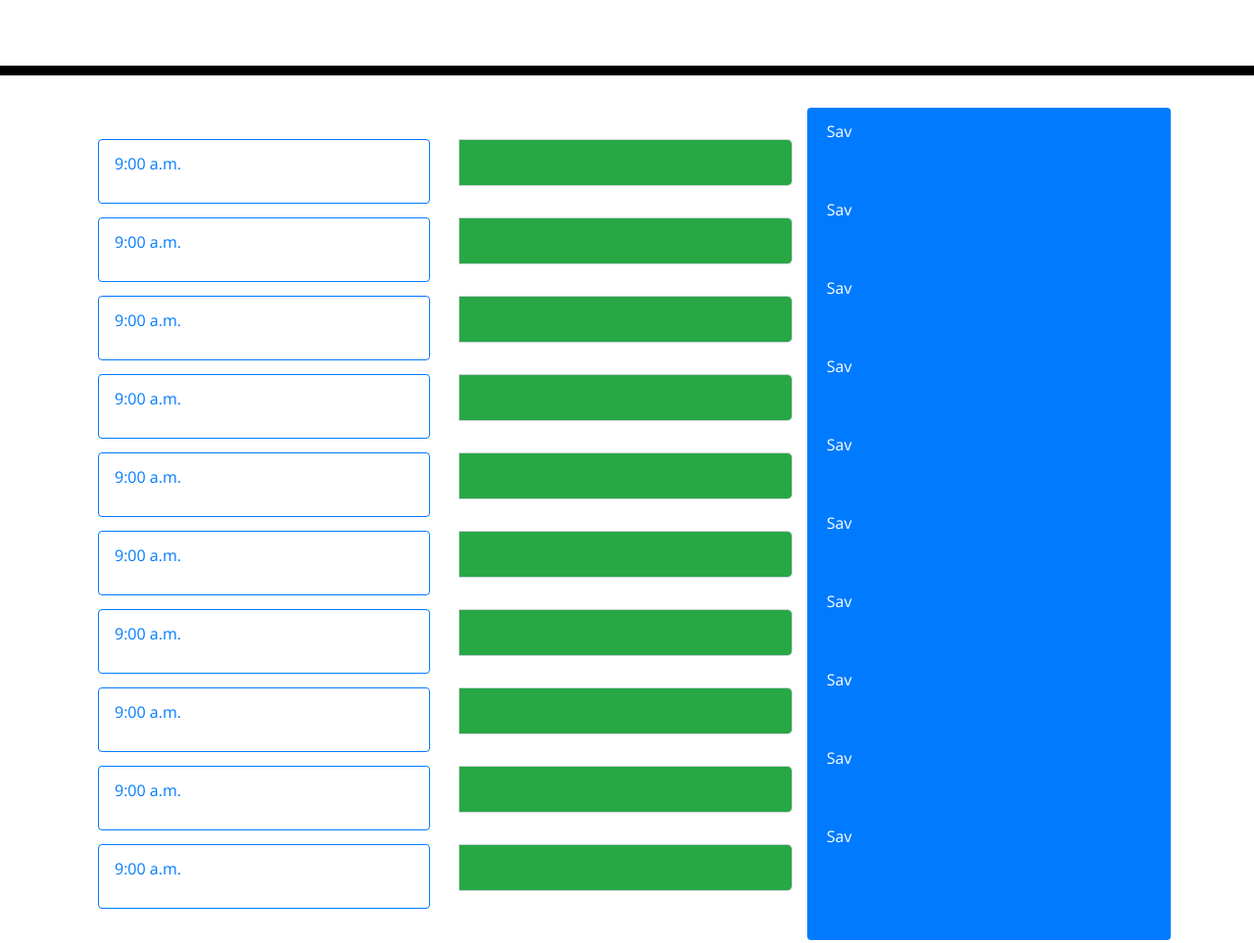
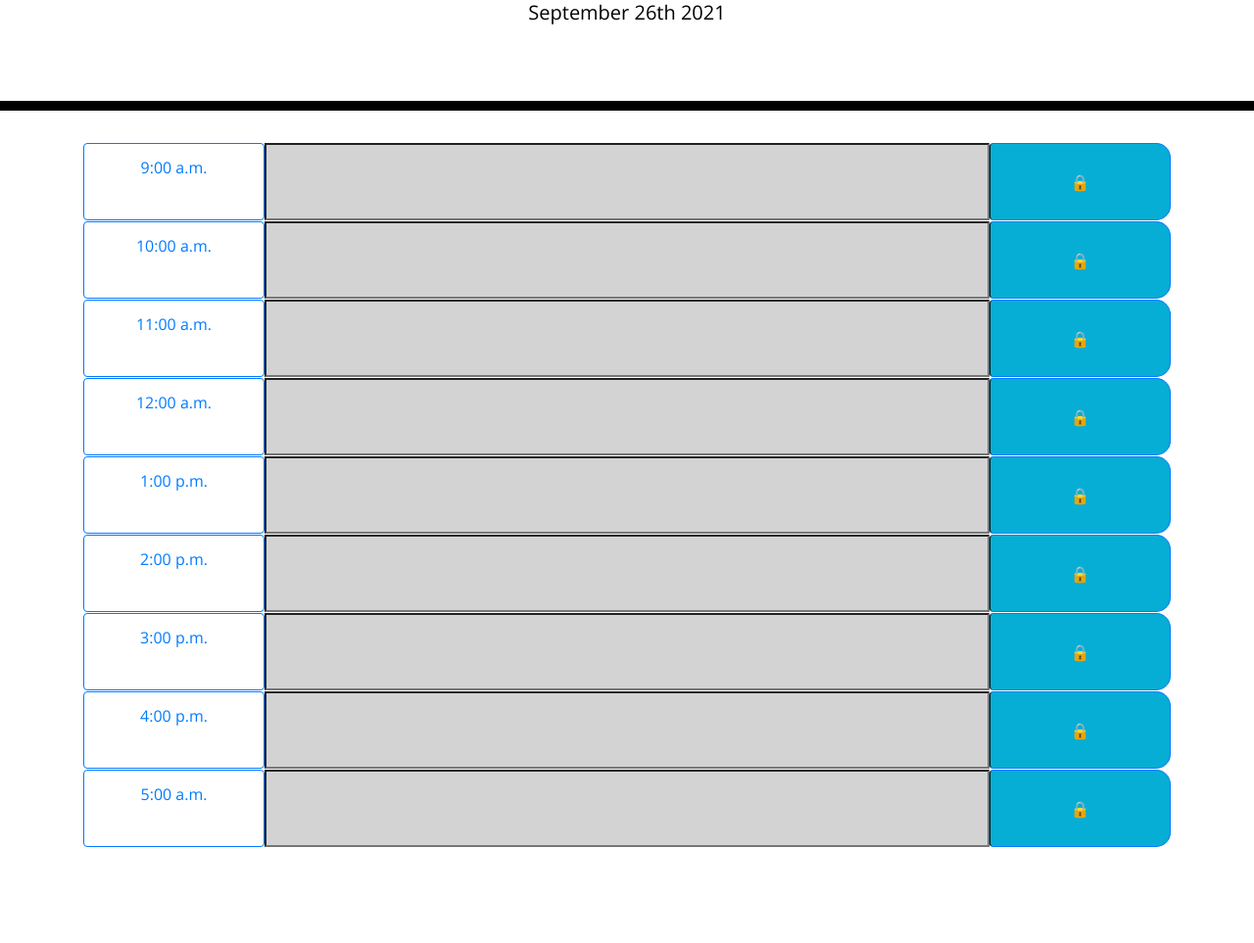
Before and after one commit to rakky21/apps, a plain HTML site: page Develop/index.html in a window 1280 px wide. Shown: the part 191-1154 px from the top of the page at 98% size. After the commit the page ends 1056 px from the top, so only its background shows below. Drawn offline with nearby package versions, Linux system fonts and the light colour scheme.

Commit message:
Finalized the styling of the calender as well as added the color coordinating based on the time of the day. Will work on local storage in order for the message box to persist

```diff
--- a/Develop/assets/script.js
+++ b/Develop/assets/script.js
@@ -1,75 +1,38 @@
-// moment().format('MMMM Do YYYY, h:mm:ss a');
-
+console.log("hello")
 
 // fetch('https://momentjs.com/downloads/moment-with-locales.js')
 //     .then(response => response.json())
 //     .then(data => console.log(data));
-
-
 // const d = new Date();
 // document.getElementById("demo").innerHTML = d.getDate();
-
-
 // var currentDay = document.getElementById("currentDay").value;
 // document
-
-fetch(
-    'https://momentjs.com/downloads/moment-with-locales.js'
-)
-    .then(function (response) {
-        return response.json();
-    })
-    .then(function (response) {
-        // console.log(response)
-        var responseContainerEl = document.querySelector('#currentDay');
-
-        var gifImg = document.createElement('h2');
-
-        // gifImg.setAttribute('src', response.data.image_url);
-
-        responseContainerEl.appendChild(jummbotron);
-    });
-
-// var today = new Date();
-
-// var date = today.getFullYear() + '-' + (today.getMonth() + 1) + '-' + today.getDate();
-
-
-
-// need time api so the boxes turn grey once the time has passed
-
-// 🔒 locked
-
-// 🔓 unlocked
-
-// ✅ scheduled
+// fetch(
+//     'https://momentjs.com/downloads/moment-with-locales.js'
+// )
+//     .then(function (response) {
+//         return response.json();
+//     })
+//     .then(function (response) {
+//         // console.log(response)
 
 
 
 
+//         var gifImg = document.createElement('h2');
+//         // gifImg.setAttribute('src', response.data.image_url);
+//         responseContainerEl.appendChild(jummbotron);
+//     });
+// var today = new Date();
+// var date = today.getFullYear() + '-' + (today.getMonth() + 1) + '-' + today.getDate();
 
+// grabbing 21 'currentday' for it to be displayed/
+        var responseContainerEl = document.querySelector('#currentDay');
+// what we want to display
+var  currentDay = moment().format('MMMM Do YYYY');
+responseContainerEl.textContent = currentDay
+var currentHour = moment().hours()
 
-
-
-
-// WIDTH OF THE COLUM
-// $grid-breakpoints: (
-//     xs: 0,
-//     sm: 576px,
-//     md: 768px,
-//     lg: 992px,
-//     xl: 1200px,
-//     xxl: 1400px
-//   );
-// @include media - breakpoint - up(lg) { .custom - class {
-//     display: none;
-// }
-//     @include media - breakpoint - up(sm) {
-//     .custom - class {
-//             display: block;
-//         }
-//     }
-// }
 
 
 
@@ -78,9 +41,34 @@ fetch(
 // var timeSlots = slots
 // for (var i = 0 ; i < 24 ; i = i++);
 // console.log( this)
+// TIME AND COLORS INDICATING TIME
+console.log(currentHour)
+
+for (var i = 9; i < 18; i++){
+    var timeBlock = $('#time'+i)
+    if (i < currentHour){
+        timeBlock.addClass ("past")
+    }
+}
+for (var i = 9; i < 18; i++){
+    var timeBlock = $('#time'+i)
+    if (i == currentHour){
+        timeBlock.addClass ("present")
+    }
+}
+for (var i = 9; i < 18; i++){
+    var timeBlock = $('#time'+i)
+    if (i > currentHour){
+        timeBlock.addClass ("future")
+    }
+}
 
 
 
 
+// 🔒 locked
 
+// 🔓 unlocked
+
+// ✅ scheduled
 // hover over to show locked or unlocked image
--- a/Develop/index.html
+++ b/Develop/index.html
@@ -10,7 +10,6 @@
     integrity="sha384-50oBUHEmvpQ+1lW4y57PTFmhCaXp0ML5d60M1M7uH2+nqUivzIebhndOJK28anvf" crossorigin="anonymous" />
   <link href="https://fonts.googleapis.com/css?family=Open+Sans&display=swap" rel="stylesheet" />
   <link rel="stylesheet" href="./assets/style.css" />
-  <link rel="stylesheet" href="./assets/script.js" />
   <title>Work Day Scheduler</title>
 </head>
 
@@ -27,31 +26,114 @@
     <!-- Timeblocks go here -->
 
 
-
-
-    <!-- how to make it so that they keep it at the very edge /
+    <!-- how to make it so thaligned /
+      how do I make the first line smaller?
           change the size of them to be smaller width and the middle one longer -->
 
     <!-- 9 -->
-    <div class="container rounded">
+    <div class="container rounded time-block">
       <div class="row">
-        <div class="col">
-          <div class="p-3 bd-highlight border border-primary text-primary rounded">9:00 a.m.
-          </div>
+        <div class="col-2 p-3 bd-highlight border border-primary text-primary rounded">9:00 a.m.
         </div>
-        <div class="col">
-          <div class="input-group input-group-lg">
-            <div class="input-group-prepend">
-            </div>
-            <input type="text" class="form-control bg-success" aria-label="Sizing example input"
-              aria-describedby="inputGroup-sizing-lg">
-          </div>
-        </div>
-        <div class="col d-inline p-3 bg-primary text-white rounded"> Sav
-        </div>
+        <input type="text" id="time9" class="col-8" id="time9" aria-describedby="inputGroup-sizing-lg">
+        <button class="btn btn-primary saveBtn col-2"> 🔒 </button>
       </div>
     </div>
 
+    <!-- 10 -->
+    <div class="container rounded time-block">
+      <div class="row">
+        <div class="col-2 p-3 bd-highlight border border-primary text-primary rounded">10:00 a.m.
+        </div>
+        <input type="text" id="time10" class="col-8" aria-label="Sizing example input" aria-describedby="inputGroup-sizing-lg">
+        <button class="btn btn-primary saveBtn col-2"> 🔒 </button>
+      </div>
+    </div>
+
+    <!-- 11 -->
+    <div class="container rounded time-block">
+      <div class="row">
+        <div class="col-2 p-3 bd-highlight border border-primary text-primary rounded">11:00 a.m.
+        </div>
+        <input type="text" id="time11" class="col-8" aria-label="Sizing example input" aria-describedby="inputGroup-sizing-lg">
+        <button class="btn btn-primary saveBtn col-2"> 🔒 </button>
+      </div>
+    </div>
+
+    <!-- 12 -->
+    <div class="container rounded time-block">
+      <div class="row">
+        <div class="col-2 p-3 bd-highlight border border-primary text-primary rounded">12:00 a.m.
+        </div>
+        <input type="text" id="time12" class="col-8" aria-label="Sizing example input" aria-describedby="inputGroup-sizing-lg">
+        <button class="btn btn-primary saveBtn col-2"> 🔒 </button>
+      </div>
+    </div>
+
+    <!-- 1 -->
+    <div class="container rounded time-block">
+      <div class="row">
+        <div class="col-2 p-3 bd-highlight border border-primary text-primary rounded">1:00 p.m.
+        </div>
+        <input type="text" id="time13" class="col-8" aria-label="Sizing example input" aria-describedby="inputGroup-sizing-lg">
+        <button class="btn btn-primary saveBtn col-2"> 🔒 </button>
+      </div>
+    </div>
+
+    <!-- 2 -->
+    <div class="container rounded time-block">
+      <div class="row">
+        <div class="col-2 p-3 bd-highlight border border-primary text-primary rounded">2:00 p.m.
+        </div>
+        <input type="text" id="time14" class="col-8" aria-label="Sizing example input" aria-describedby="inputGroup-sizing-lg">
+        <button class="btn btn-primary saveBtn col-2"> 🔒 </button>
+      </div>
+    </div>
+
+    <!-- 3 -->
+    <div class="container rounded time-block">
+      <div class="row">
+        <div class="col-2 p-3 bd-highlight border border-primary text-primary rounded">3:00 p.m.
+        </div>
+        <input type="text" id="time15" class="col-8" aria-label="Sizing example input" aria-describedby="inputGroup-sizing-lg">
+        <button class="btn btn-primary saveBtn col-2"> 🔒 </button>
+      </div>
+    </div>
+
+    <div class="container rounded time-block">
+      <div class="row">
+        <div class="col-2 p-3 bd-highlight border border-primary text-primary rounded">4:00 p.m.
+        </div>
+        <input type="text" id="time16" class="col-8" aria-label="Sizing example input" aria-describedby="inputGroup-sizing-lg">
+        <button class="btn btn-primary saveBtn col-2"> 🔒 </button>
+      </div>
+    </div>
+
+    <!-- 5 -->
+    <div class="container rounded time-block">
+      <div class="row">
+        <div class="col-2 p-3 bd-highlight border border-primary text-primary rounded">5:00 a.m.
+        </div>
+        <input type="text" id="time17" class="col-8" aria-label="Sizing example input" aria-describedby="inputGroup-sizing-lg">
+        <button class="btn btn-primary saveBtn col-2"> 🔒 </button>
+      </div>
+    </div>
+
+
+    <script src="https://code.jquery.com/jquery-3.4.1.min.js"></script>
+    <script src="https://cdnjs.cloudflare.com/ajax/libs/moment.js/2.24.0/moment.min.js"></script>
+    <script src="./assets/script.js"></script>
+</body>
+
+</html>
+
+
+
+
+
+   <!-- <img src="" class="img-thumbnail 🔒" alt="🔒"> -->
+    <!-- <div class="col d-inline p-3 img-fluid img-thumbnail alt='...' bg-primary text-white rounded"> Sav -->
+    <!-- <div class="col d-inline p-3 bg-primary text-white rounded"> Sav -->
     <!-- <div> -->
     <!-- <div class="d-inline p-2 bg-primary text-white">9:00 am</div> -->
     <!-- <p>9:00 a.m.</p> -->
@@ -60,194 +142,9 @@
     <!-- body </div> -->
     <!-- <span class="input-group-text" id="inputGroup-sizing-lg">Large</span> -->
     <!-- </div> -->
-
-    <!-- 10 -->
-    <div class="container rounded">
-      <div class="row">
-        <div class="col">
-          <div class="p-3 bd-highlight border border-primary text-primary rounded">9:00 a.m.
-          </div>
-        </div>
-        <div class="col">
-          <div class="input-group input-group-lg">
-            <div class="input-group-prepend">
-            </div>
-            <input type="text" class="form-control bg-success" aria-label="Sizing example input"
-              aria-describedby="inputGroup-sizing-lg">
-          </div>
-        </div>
-        <div class="col d-inline p-3 bg-primary text-white rounded"> Sav
-        </div>
-      </div>
-    </div>
-
-    <!-- 11 -->
-    <div class="container rounded">
-      <div class="row">
-        <div class="col">
-          <div class="p-3 bd-highlight border border-primary text-primary rounded">9:00 a.m.
-          </div>
-        </div>
-        <div class="col">
-          <div class="input-group input-group-lg">
-            <div class="input-group-prepend">
-            </div>
-            <input type="text" class="form-control bg-success" aria-label="Sizing example input"
-              aria-describedby="inputGroup-sizing-lg">
-          </div>
-        </div>
-        <div class="col d-inline p-3 bg-primary text-white rounded"> Sav
-        </div>
-      </div>
-    </div>
-
-    <!-- 12 -->
-    <div class="container rounded">
-      <div class="row">
-        <div class="col">
-          <div class="p-3 bd-highlight border border-primary text-primary rounded">9:00 a.m.
-          </div>
-        </div>
-        <div class="col">
-          <div class="input-group input-group-lg">
-            <div class="input-group-prepend">
-            </div>
-            <input type="text" class="form-control bg-success" aria-label="Sizing example input"
-              aria-describedby="inputGroup-sizing-lg">
-          </div>
-        </div>
-        <div class="col d-inline p-3 bg-primary text-white rounded"> Sav
-        </div>
-      </div>
-    </div>
-
-    <!-- 1 -->
-    <div class="container rounded">
-      <div class="row">
-        <div class="col">
-          <div class="p-3 bd-highlight border border-primary text-primary rounded">9:00 a.m.
-          </div>
-        </div>
-        <div class="col">
-          <div class="input-group input-group-lg">
-            <div class="input-group-prepend">
-            </div>
-            <input type="text" class="form-control bg-success" aria-label="Sizing example input"
-              aria-describedby="inputGroup-sizing-lg">
-          </div>
-        </div>
-        <div class="col d-inline p-3 bg-primary text-white rounded"> Sav
-        </div>
-      </div>
-    </div>
-
-    <!-- 2 -->
-    <div class="container rounded">
-      <div class="row">
-        <div class="col">
-          <div class="p-3 bd-highlight border border-primary text-primary rounded">9:00 a.m.
-          </div>
-        </div>
-        <div class="col">
-          <div class="input-group input-group-lg">
-            <div class="input-group-prepend">
-            </div>
-            <input type="text" class="form-control bg-success" aria-label="Sizing example input"
-              aria-describedby="inputGroup-sizing-lg">
-          </div>
-        </div>
-        <div class="col d-inline p-3 bg-primary text-white rounded"> Sav
-        </div>
-      </div>
-    </div>
-
-    <!-- 3 -->
-    <div class="container rounded">
-      <div class="row">
-        <div class="col">
-          <div class="p-3 bd-highlight border border-primary text-primary rounded">9:00 a.m.
-          </div>
-        </div>
-        <div class="col">
-          <div class="input-group input-group-lg">
-            <div class="input-group-prepend">
-            </div>
-            <input type="text" class="form-control bg-success" aria-label="Sizing example input"
-              aria-describedby="inputGroup-sizing-lg">
-          </div>
-        </div>
-        <div class="col d-inline p-3 bg-primary text-white rounded"> Sav
-        </div>
-      </div>
-    </div>
-
-    <!-- 4 -->
-    <div class="container rounded">
-      <div class="row">
-        <div class="col">
-          <div class="p-3 bd-highlight border border-primary text-primary rounded">9:00 a.m.
-          </div>
-        </div>
-        <div class="col">
-          <div class="input-group input-group-lg">
-            <div class="input-group-prepend">
-            </div>
-            <input type="text" class="form-control bg-success" aria-label="Sizing example input"
-              aria-describedby="inputGroup-sizing-lg">
-          </div>
-        </div>
-        <div class="col d-inline p-3 bg-primary text-white rounded"> Sav
-        </div>
-      </div>
-    </div>
-
-    <!-- 5 -->
-    <div class="container rounded">
-      <div class="row">
-        <div class="col">
-          <div class="p-3 bd-highlight border border-primary text-primary rounded">9:00 a.m.
-          </div>
-        </div>
-        <div class="col">
-          <div class="input-group input-group-lg">
-            <div class="input-group-prepend">
-            </div>
-            <input type="text" class="form-control bg-success" aria-label="Sizing example input"
-              aria-describedby="inputGroup-sizing-lg">
-          </div>
-        </div>
-        <div class="col d-inline p-3 bg-primary text-white rounded"> Sav
-        </div>
-      </div>
-    </div>
-
-    <!-- 6 -->
-    <div class="container rounded">
-      <div class="row">
-        <div class="col">
-          <div class="p-3 bd-highlight border border-primary text-primary rounded">9:00 a.m.
-          </div>
-        </div>
-        <div class="col">
-          <div class="input-group input-group-lg">
-            <div class="input-group-prepend">
-            </div>
-            <input type="text" class="form-control bg-success" aria-label="Sizing example input"
-              aria-describedby="inputGroup-sizing-lg">
-          </div>
-        </div>
-        <div class="col d-inline p-3 bg-primary text-white rounded"> Sav
-        </div>
-      </div>
-    </div>
-
-
-
-
-
-
-    <script src="https://code.jquery.com/jquery-3.4.1.min.js"></script>
-    <script src="https://cdnjs.cloudflare.com/ajax/libs/moment.js/2.24.0/moment.min.js"></script>
-</body>
-
-</html>
+    <!-- <div class="col-8"> -->
+    <!-- <div class="input-group input-group-lg">
+          <div class="input-group-prepend">
+          </div> -->
+    <!-- <img src="🔒" class="img-fluid row row-cols-auto" alt="🔒">  -->
+    <!-- <div class="col-2"> -->
```
Also changed, not shown: 1 other file.
